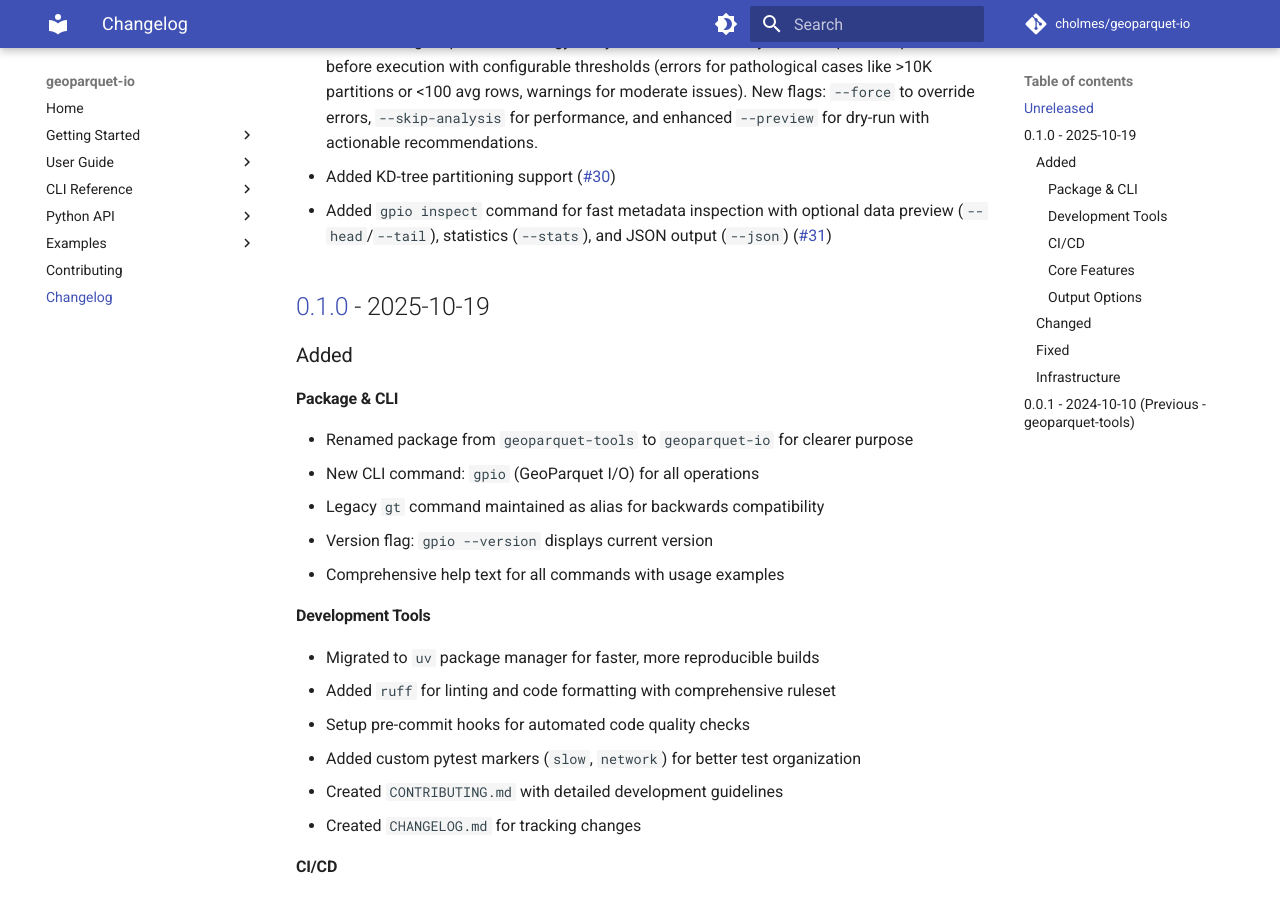
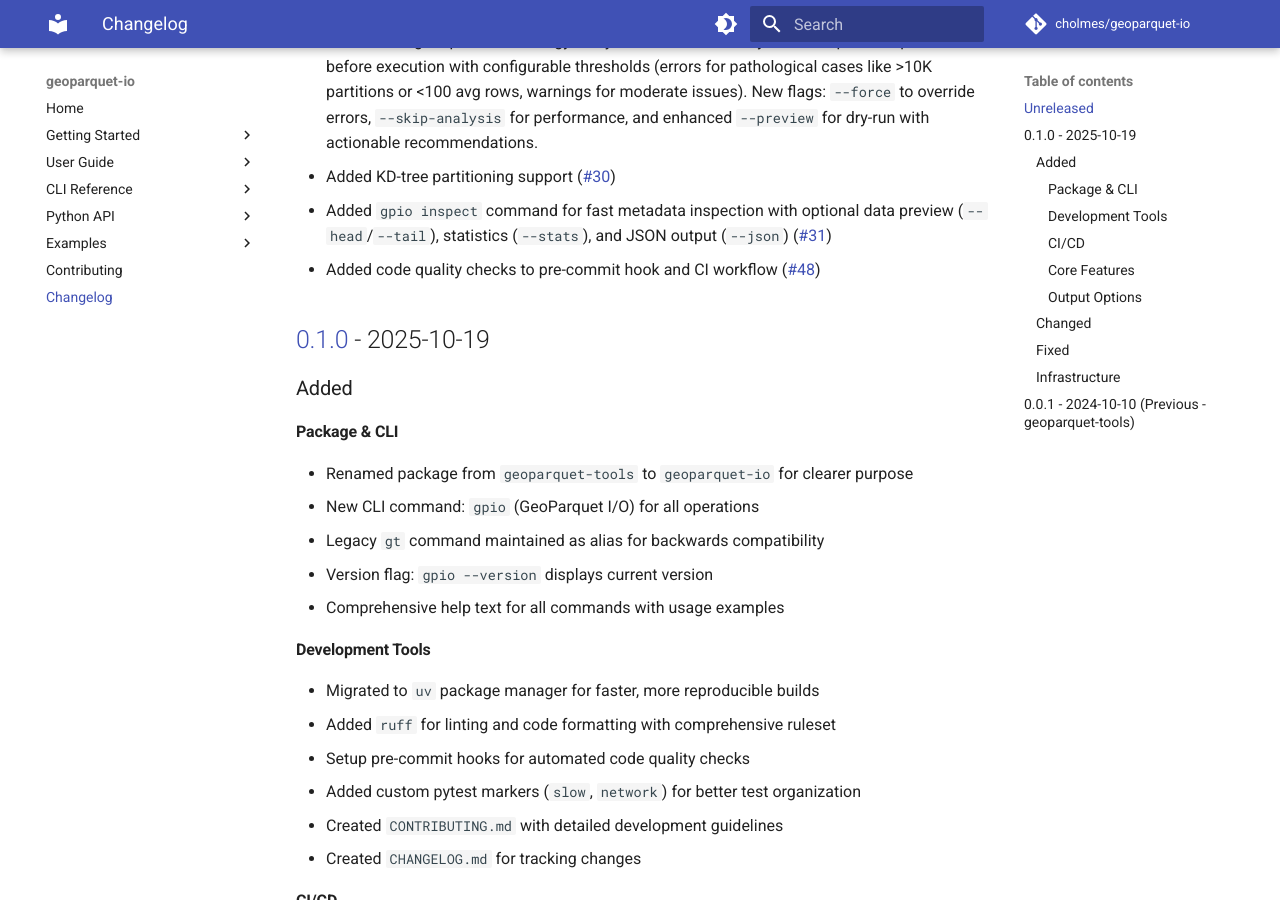
Before and after one commit to geoparquet/geoparquet-io, an MkDocs documentation site: the page built from docs/changelog.md, in a window 1280 px wide and 900 px high, scrolled down 513 px. Built offline with MkDocs 1.6.1 and Material for MkDocs 9.7.7, drawn with Linux system fonts in a browser that asks for light colours; comment, search, counter and statistics services are not loaded.

Commit message:
update changelog

```diff
--- a/docs/changelog.md
+++ b/docs/changelog.md
@@ -12,6 +12,7 @@ and this project adheres to [Semantic Versioning](https://semver.org/spec/v2.0.0
 - Added intelligent partition strategy analysis that automatically validates partition plans before execution with configurable thresholds (errors for pathological cases like >10K partitions or <100 avg rows, warnings for moderate issues). New flags: `--force` to override errors, `--skip-analysis` for performance, and enhanced `--preview` for dry-run with actionable recommendations.
 - Added KD-tree partitioning support ([#30](https://github.com/cholmes/geoparquet-io/pull/30))
 - Added `gpio inspect` command for fast metadata inspection with optional data preview (`--head`/`--tail`), statistics (`--stats`), and JSON output (`--json`) ([#31](https://github.com/cholmes/geoparquet-io/pull/31))
+- Added code quality checks to pre-commit hook and CI workflow ([#48](https://github.com/cholmes/geoparquet-io/pull/48))
 
 ## [0.1.0] - 2025-10-19
 
```
